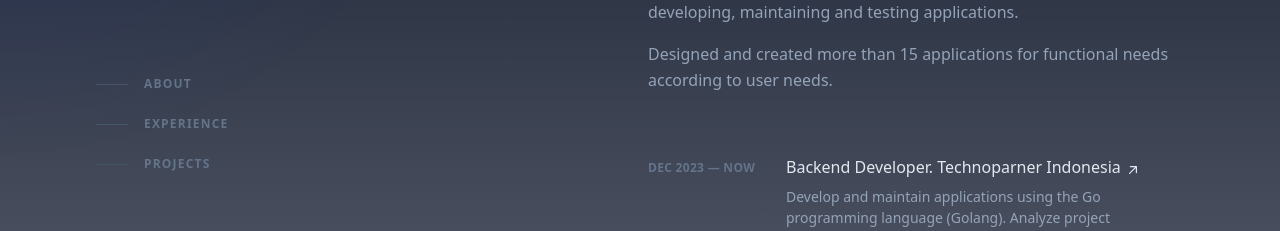
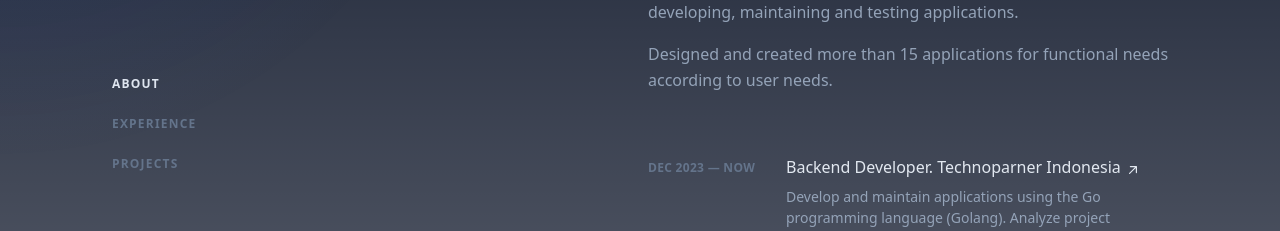
Before and after one commit to choirulanwarr/portofolio-app, a Next.js app: page / in a window 1280 px wide. Shown: the part 320-551 px from the top of the page. Built offline with nearby package versions, Linux system fonts and the light colour scheme.

Commit message:
update nav

```diff
--- a/app/pages/nav.tsx
+++ b/app/pages/nav.tsx
@@ -1,33 +1,53 @@
+import { useState } from 'react';
 
 export default function Nav() {
+  const [activeLink, setActiveLink] = useState('#about');
+  const handleClick = (link:any) => {
+    setActiveLink(link);
+  };
+
+  const isActive = (link:any) => activeLink === link;
+
   return (
     <nav className="nav hidden lg:block" aria-label="In-page jump links">
       <ul className="mt-16 w-max">
         <li>
-               <a href="#about" className="group flex items-center py-3 active">
-                  <span className="nav-indicator mr-4 h-px w-8 bg-slate-600 transition-all group-hover:w-16 group-hover:bg-slate-200 group-focus-visible:w-16 group-focus-visible:bg-slate-200 motion-reduce:transition-none"></span>
-                  <span className="nav-text text-xs font-bold uppercase tracking-widest text-slate-500 group-hover:text-slate-200 group-focus-visible:text-slate-200">
+          <a
+            href="#about"
+            className={`group flex items-center py-3 ${isActive('#about') ? 'active' : ''}`}
+            onClick={() => handleClick('#about')}
+          >
+            <span className={`nav-indicator mr-4 h-px w-${isActive('#about') ? '16' : '8'} bg-${isActive('#about') ? 'slate-200' : 'slate-600'} transition-all group-hover:w-16 group-hover:bg-slate-200 group-focus-visible:w-16 group-focus-visible:bg-slate-200 motion-reduce:transition-none`}></span>
+            <span className={`nav-text text-xs font-bold uppercase tracking-widest text-${isActive('#about') ? 'slate-200' : 'slate-500'} group-hover:text-slate-200 group-focus-visible:text-slate-200`}>
               About
             </span>
           </a>
         </li>
         <li>
-               <a href="#experience" className="group flex items-center py-3">
-                  <span className="nav-indicator mr-4 h-px w-8 bg-slate-600 transition-all group-hover:w-16 group-hover:bg-slate-200 group-focus-visible:w-16 group-focus-visible:bg-slate-200 motion-reduce:transition-none"></span>
-                  <span className="nav-text text-xs font-bold uppercase tracking-widest text-slate-500 group-hover:text-slate-200 group-focus-visible:text-slate-200">
+          <a
+            href="#experience"
+            className={`group flex items-center py-3 ${isActive('#experience') ? 'active' : ''}`}
+            onClick={() => handleClick('#experience')}
+          >
+            <span className={`nav-indicator mr-4 h-px w-${isActive('#experience') ? '16' : '8'} bg-${isActive('#experience') ? 'slate-200' : 'slate-600'} transition-all group-hover:w-16 group-hover:bg-slate-200 group-focus-visible:w-16 group-focus-visible:bg-slate-200 motion-reduce:transition-none`}></span>
+            <span className={`nav-text text-xs font-bold uppercase tracking-widest text-${isActive('#experience') ? 'slate-200' : 'slate-500'} group-hover:text-slate-200 group-focus-visible:text-slate-200`}>
               Experience
             </span>
           </a>
         </li>
         <li>
-               <a href="#projects" className="group flex items-center py-3">
-                  <span className="nav-indicator mr-4 h-px w-8 bg-slate-600 transition-all group-hover:w-16 group-hover:bg-slate-200 group-focus-visible:w-16 group-focus-visible:bg-slate-200 motion-reduce:transition-none"></span>
-                  <span className="nav-text text-xs font-bold uppercase tracking-widest text-slate-500 group-hover:text-slate-200 group-focus-visible:text-slate-200">
+          <a
+            href="#projects"
+            className={`group flex items-center py-3 ${isActive('#projects') ? 'active' : ''}`}
+            onClick={() => handleClick('#projects')}
+          >
+            <span className={`nav-indicator mr-4 h-px w-${isActive('#projects') ? '16' : '8'} bg-${isActive('#projects') ? 'slate-200' : 'slate-600'} transition-all group-hover:w-16 group-hover:bg-slate-200 group-focus-visible:w-16 group-focus-visible:bg-slate-200 motion-reduce:transition-none`}></span>
+            <span className={`nav-text text-xs font-bold uppercase tracking-widest text-${isActive('#projects') ? 'slate-200' : 'slate-500'} group-hover:text-slate-200 group-focus-visible:text-slate-200`}>
               Projects
             </span>
           </a>
         </li>
       </ul>
     </nav>
-   )
+  );
 }
```
Lines whose indentation alone changed are shown as unchanged.
